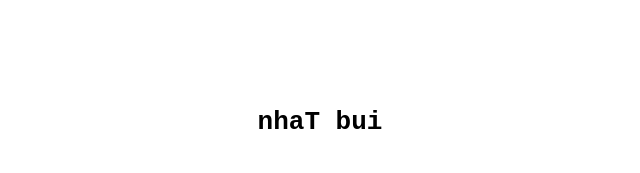
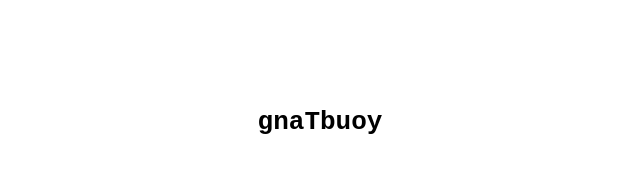
Before and after one commit to nhatbui/nhatbui.github.io, a Jekyll site: the page hello/index.html, which Jekyll copies as it is, in a window 1280 px wide. Shown: the part 352-525 px from the top of the page, without its empty margins (320-960 px from the left). Built offline with Jekyll 4.4.1, drawn with Linux system fonts in a browser that asks for light colours.

Commit message:
Give pseudonym

```diff
--- a/hello/index.html
+++ b/hello/index.html
@@ -23,7 +23,7 @@
   </head>
   <body>
     <div class="center-div">
-      <h1 id="ok">nhat bui</h1>
+      <h1 id="ok">gnatbuoy</h1>
     </div>
 
     <script>
```
